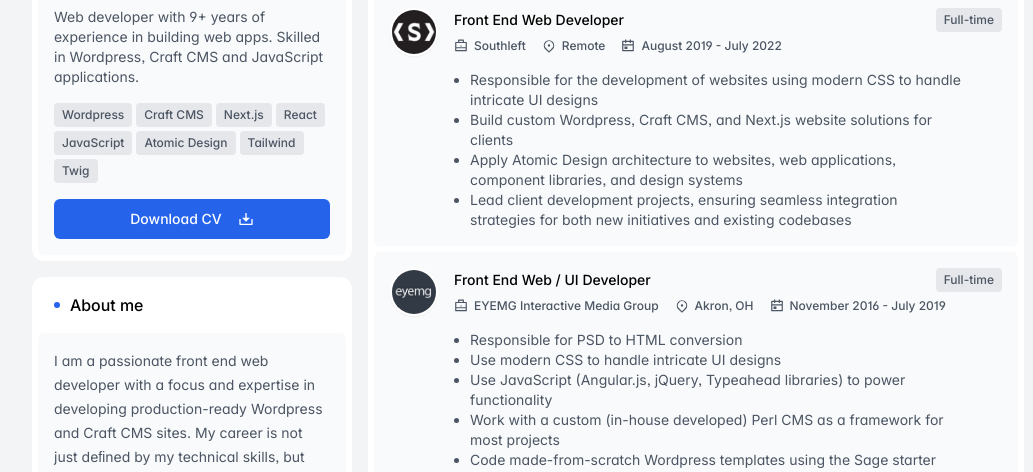
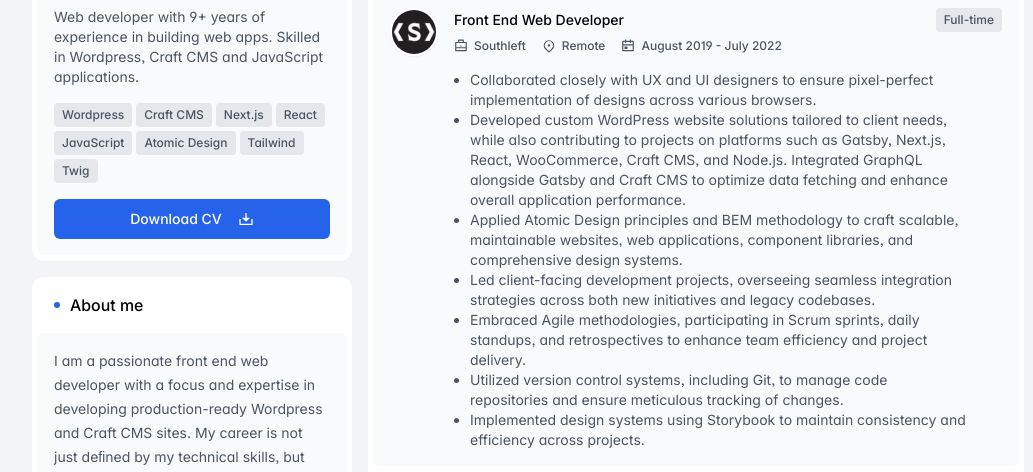
Before and after one commit to jacobtarr/jacobtarrdev, a Next.js app: page / in a window 1280 px wide. Shown: the part 308-780 px from the top of the page, without its empty margins (112-1145 px from the left). Built offline with nearby package versions, Linux system fonts and the light colour scheme.

Commit message:
update exp

```diff
--- a/src/components/Experience.jsx
+++ b/src/components/Experience.jsx
@@ -37,10 +37,13 @@
     period: "August 2019 - July 2022",
     type: "Full-time",
     description: [
-      "Responsible for the development of websites using modern CSS to handle intricate UI designs",
-      "Build custom Wordpress, Craft CMS, and Next.js website solutions for clients",
-      "Apply Atomic Design architecture to websites, web applications, component libraries, and design systems",
-      "Lead client development projects, ensuring seamless integration strategies for both new initiatives and existing codebases"
+      "Collaborated closely with UX and UI designers to ensure pixel-perfect implementation of designs across various browsers.",
+      "Developed custom WordPress website solutions tailored to client needs, while also contributing to projects on platforms such as Gatsby, Next.js, React, WooCommerce, Craft CMS, and Node.js. Integrated GraphQL alongside Gatsby and Craft CMS to optimize data fetching and enhance overall application performance.",
+      "Applied Atomic Design principles and BEM methodology to craft scalable, maintainable websites, web applications, component libraries, and comprehensive design systems.",
+      "Led client-facing development projects, overseeing seamless integration strategies across both new initiatives and legacy codebases.",
+      "Embraced Agile methodologies, participating in Scrum sprints, daily standups, and retrospectives to enhance team efficiency and project delivery.",
+      "Utilized version control systems, including Git, to manage code repositories and ensure meticulous tracking of changes.",
+      "Implemented design systems using Storybook to maintain consistency and efficiency across projects."
     ],
   },
   {
```
